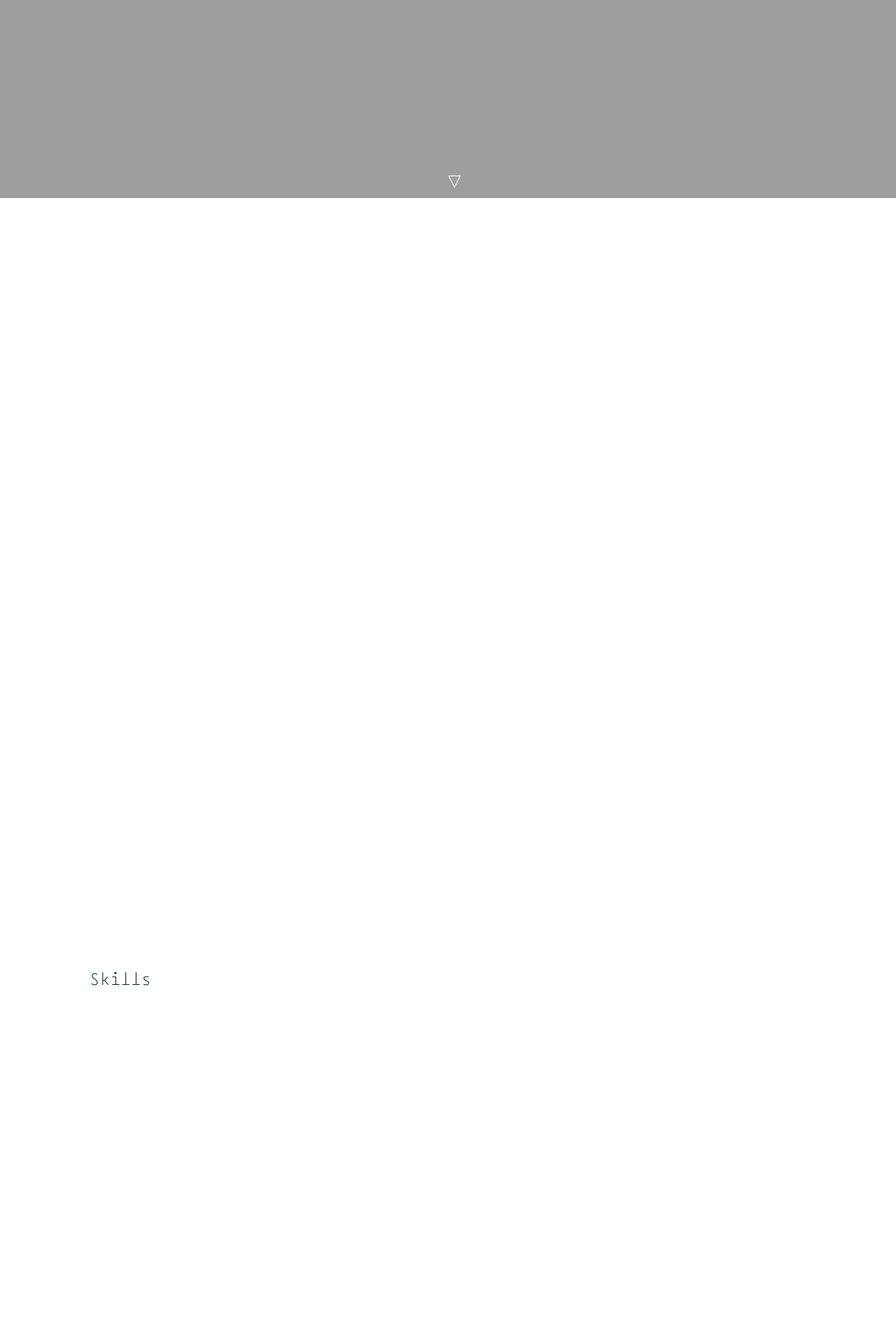
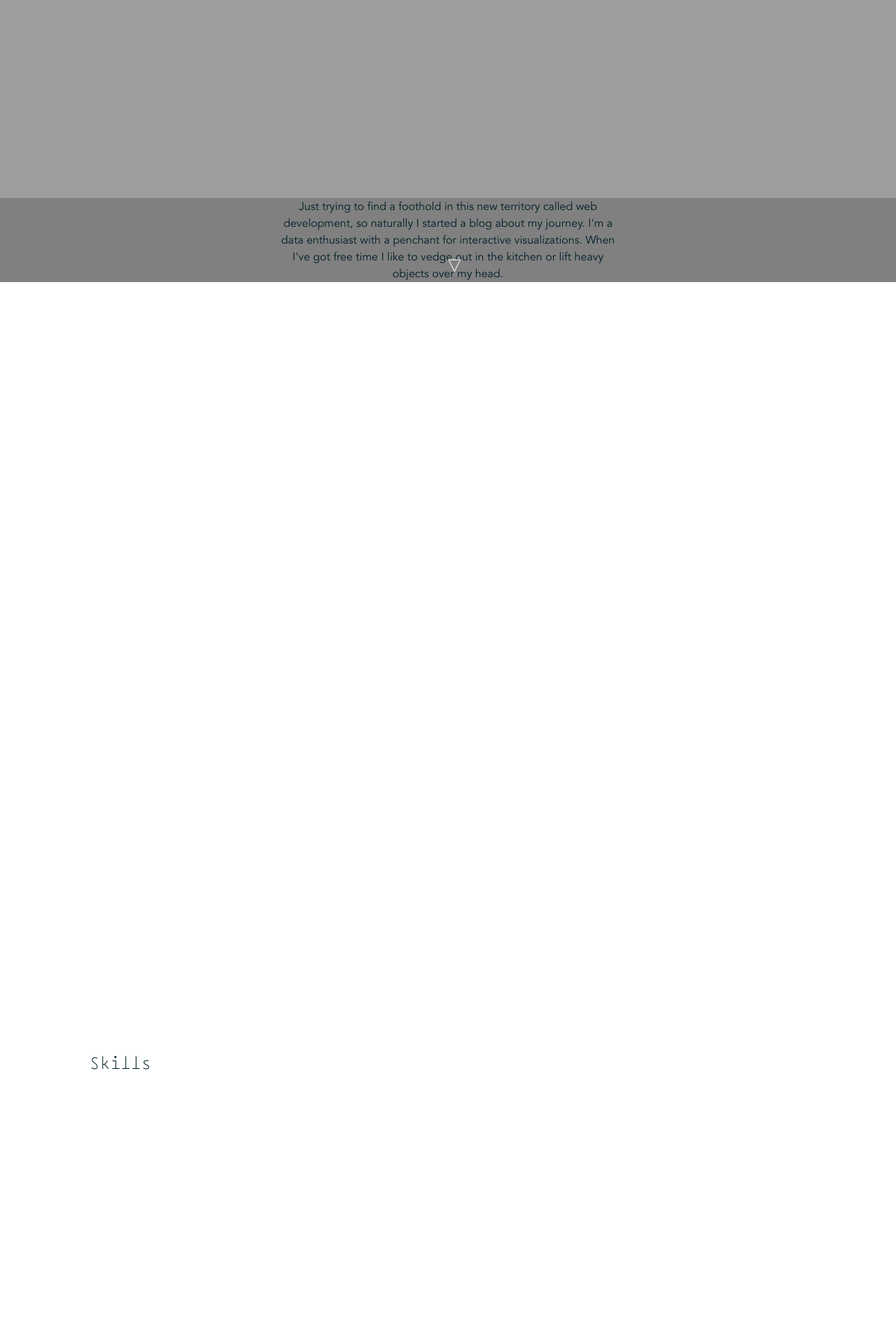
Before and after one commit to jwdomingo/jwdomingo.github.io, a Jekyll site: the page built from index.html, in a window 1280 px wide. Shown: the part 617-2537 px from the top of the page at 70% size. Built offline with Jekyll 4.4.1, drawn with Linux system fonts in a browser that asks for light colours.

Commit message:
Modified position of about container to relative

```diff
--- a/_sass/_landing.sass
+++ b/_sass/_landing.sass
@@ -77,12 +77,11 @@ header
     z-index: -3
     width: 100%
     text-align: center
-    background-color: transparent
-    position: fixed
+    background-color: grey
+    position: relative
     bottom: 10%
 
     p
-      z-index: -3
       width: 90%
       margin: 0px auto
       text-transform: none
```
